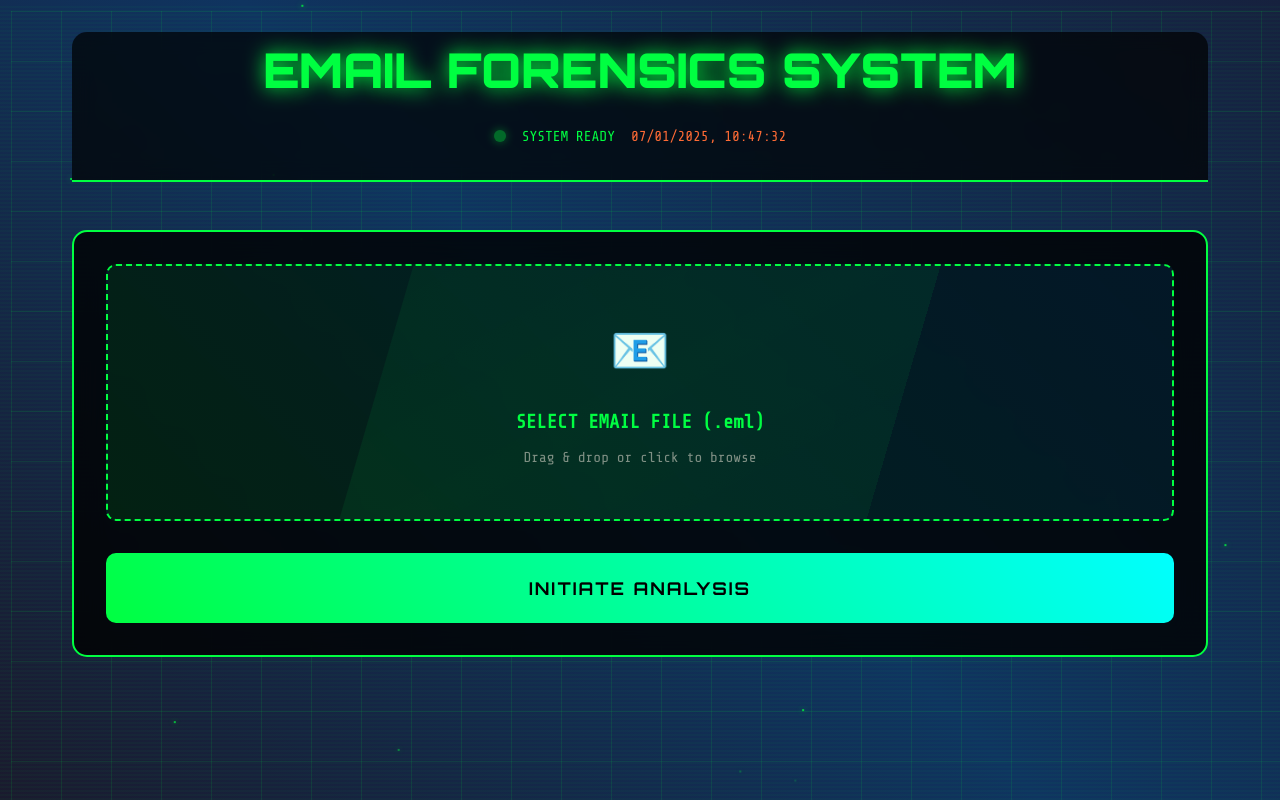
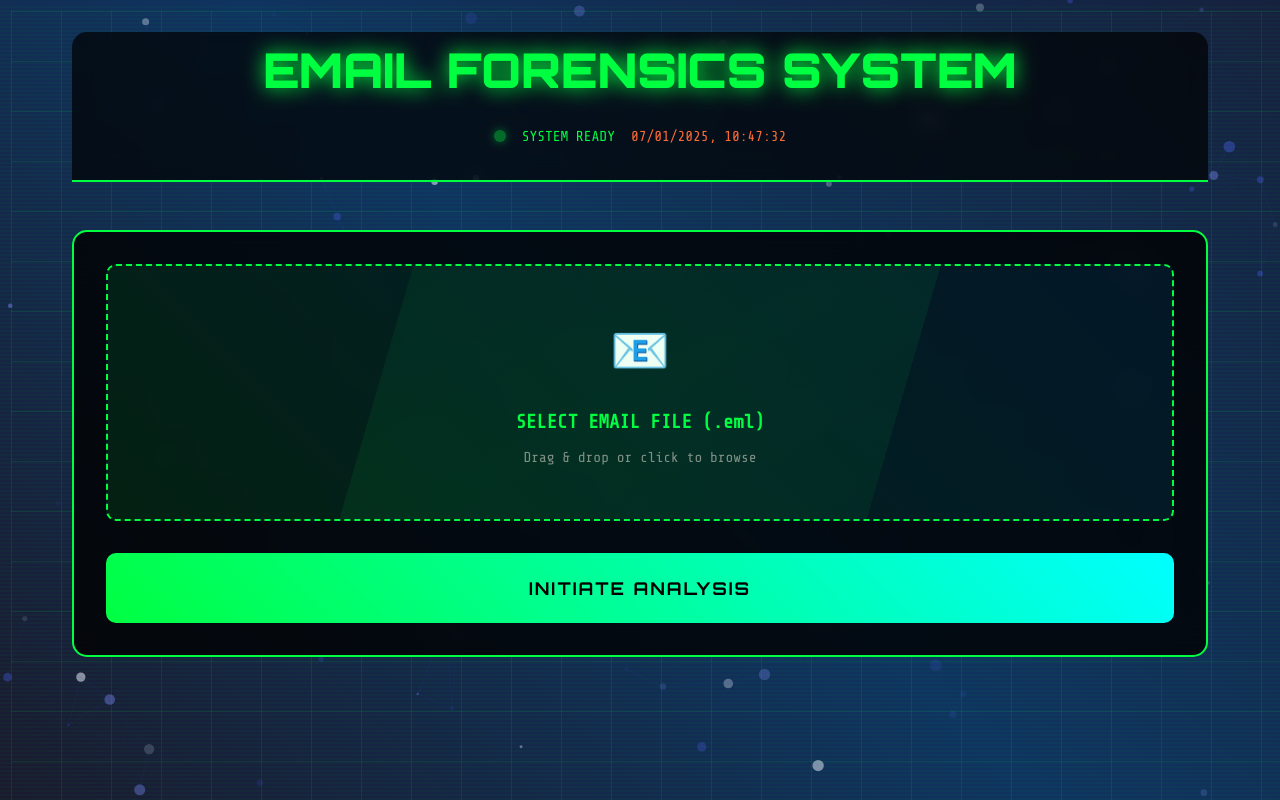
Before and after one commit to abhi-0308/Email_Phishing_Detector, a Flask app: page / in a window 1280 px wide. Run offline with Flask 3, Linux system fonts and the light colour scheme.

Commit message:
Updated Code

```diff
--- a/static/styles.css
+++ b/static/styles.css
@@ -24,7 +24,7 @@ body {
     height: 100%;
     z-index: -3;
     background: linear-gradient(135deg, #0a0a0a 0%, #1a1a2e 50%, #16213e 100%);
-    animation: backgroundShift 20s ease-in-out infinite alternate;
+    animation: backgroundShift 10s ease-in-out infinite alternate;
 }
 
 @keyframes backgroundShift {
@@ -49,7 +49,14 @@ body {
     z-index: -2;
     pointer-events: none;
 }
-
+#particleCanvas {
+  position: fixed;
+  top: 0;
+  left: 0;
+  width: 100%;
+  height: 100%;
+  z-index: -1;
+}
 .particle {
     position: absolute;
     width: 2px;
--- a/templates/index.html
+++ b/templates/index.html
@@ -184,22 +184,140 @@
         setInterval(updateTimestamp, 1000);
         updateTimestamp();
 
-        // Floating particles animation
-        function createParticle() {
-            const particle = document.createElement('div');
-            particle.className = 'particle';
-            particle.style.left = Math.random() * 100 + '%';
-            particle.style.animationDuration = (Math.random() * 3 + 2) + 's';
-            particle.style.opacity = Math.random() * 0.5 + 0.2;
-            document.getElementById('particles').appendChild(particle);
+document.addEventListener('DOMContentLoaded', function() {
+    const canvas = document.createElement('canvas');
+    canvas.id = 'particleCanvas';
+    document.body.insertBefore(canvas, document.body.firstChild);
 
-            setTimeout(() => {
-                particle.remove();
-            }, 5000);
+    const ctx = canvas.getContext('2d');
+
+    canvas.width = window.innerWidth;
+    canvas.height = window.innerHeight;
+
+    canvas.style.position = 'fixed';
+    canvas.style.top = '0';
+    canvas.style.left = '0';
+    canvas.style.zIndex = '-1';
+    canvas.style.pointerEvents = 'none';
+
+
+    let mouseX = canvas.width / 2;
+    let mouseY = canvas.height / 2;
+
+    document.addEventListener('mousemove', function(e) {
+      mouseX = e.clientX;
+      mouseY = e.clientY;
+    });
+
+    const particlesArray = [];
+    const numberOfParticles = 120;
+
+    // Colors that match the theme
+    const colors = ['#3a4cb9', '#6d7adc', '#f0f2ff'];
+
+    // Particle class
+    class Particle {
+      constructor() {
+        this.x = Math.random() * canvas.width;
+        this.y = Math.random() * canvas.height;
+        this.size = Math.random() * 5 + 1;
+        this.baseX = this.x;
+        this.baseY = this.y;
+        this.density = (Math.random() * 5) + 1;
+        this.color = colors[Math.floor(Math.random() * colors.length)];
+        this.opacity = Math.random() * 0.5 + 0.1;
+      }
+
+      update() {
+        // Calculate distance between mouse and particle
+        const dx = mouseX - this.x;
+        const dy = mouseY - this.y;
+        const distance = Math.sqrt(dx * dx + dy * dy);
+
+        const repelRadius = 300; // How far the repulsion effect reaches
+        if (distance < repelRadius) {
+          const forceDirectionX = dx / distance;
+          const forceDirectionY = dy / distance;
+          const force = (repelRadius - distance) / repelRadius;
+
+          const moveX = forceDirectionX * force * -5; // Negative to move away
+          const moveY = forceDirectionY * force * -5; // Negative to move away
+
+          this.x += moveX / this.density;
+          this.y += moveY / this.density;
+        } else {
+          if (this.x !== this.baseX) {
+            const returnX = this.baseX - this.x;
+            this.x += returnX / 20;
+          }
+          if (this.y !== this.baseY) {
+            const returnY = this.baseY - this.y;
+            this.y += returnY / 20;
+          }
         }
+      }
+      draw() {
+        ctx.beginPath();
+        ctx.arc(this.x, this.y, this.size, 0, Math.PI * 2);
+        ctx.fillStyle = this.color;
+        ctx.globalAlpha = this.opacity;
+        ctx.fill();
+        ctx.globalAlpha = 1;
+      }
+    }
 
-        // Create particles continuously
-        setInterval(createParticle, 300);
+    function init() {
+      particlesArray.length = 0;
+      for (let i = 0; i < numberOfParticles; i++) {
+        particlesArray.push(new Particle());
+      }
+    }
+
+
+    function connect() {
+      for (let a = 0; a < particlesArray.length; a++) {
+        for (let b = a; b < particlesArray.length; b++) {
+          const dx = particlesArray[a].x - particlesArray[b].x;
+          const dy = particlesArray[a].y - particlesArray[b].y;
+          const distance = Math.sqrt(dx * dx + dy * dy);
+
+          if (distance < 150) {
+
+            const opacity = 0.15 - (distance / 150) * 0.15;
+            ctx.strokeStyle = `rgba(58, 76, 185, ${opacity})`;
+            ctx.lineWidth = 1;
+            ctx.beginPath();
+            ctx.moveTo(particlesArray[a].x, particlesArray[a].y);
+            ctx.lineTo(particlesArray[b].x, particlesArray[b].y);
+            ctx.stroke();
+          }
+        }
+      }
+    }
+
+
+    function animate() {
+      ctx.clearRect(0, 0, canvas.width, canvas.height);
+
+      for (let i = 0; i < particlesArray.length; i++) {
+        particlesArray[i].update();
+        particlesArray[i].draw();
+      }
+
+      connect();
+      requestAnimationFrame(animate);
+    }
+
+    window.addEventListener('resize', function() {
+      canvas.width = window.innerWidth;
+      canvas.height = window.innerHeight;
+
+      init();
+    });
+
+    init();
+    animate();
+  });
 
         // File input enhancement
         const fileInput = document.getElementById('fileInput');
```
Also changed, not shown: 3 other files.
